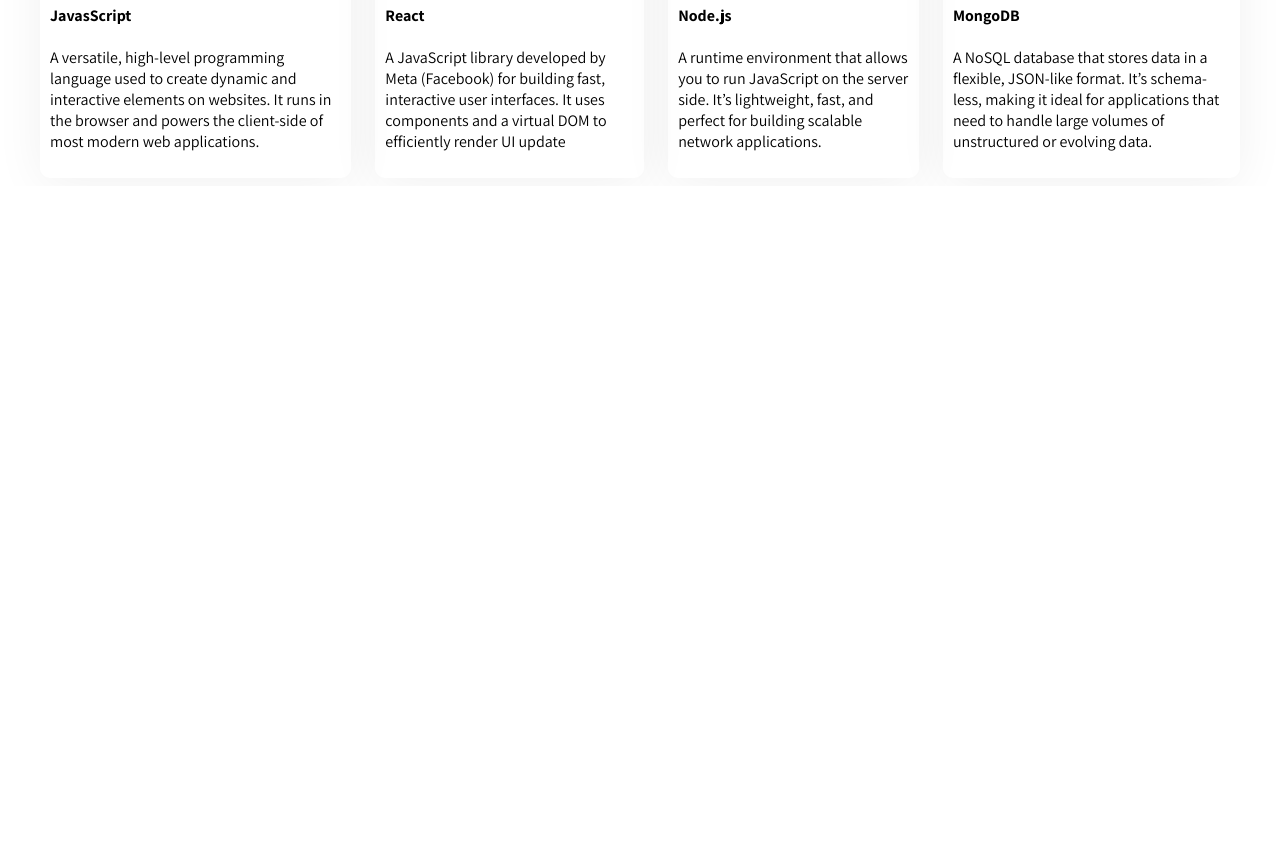
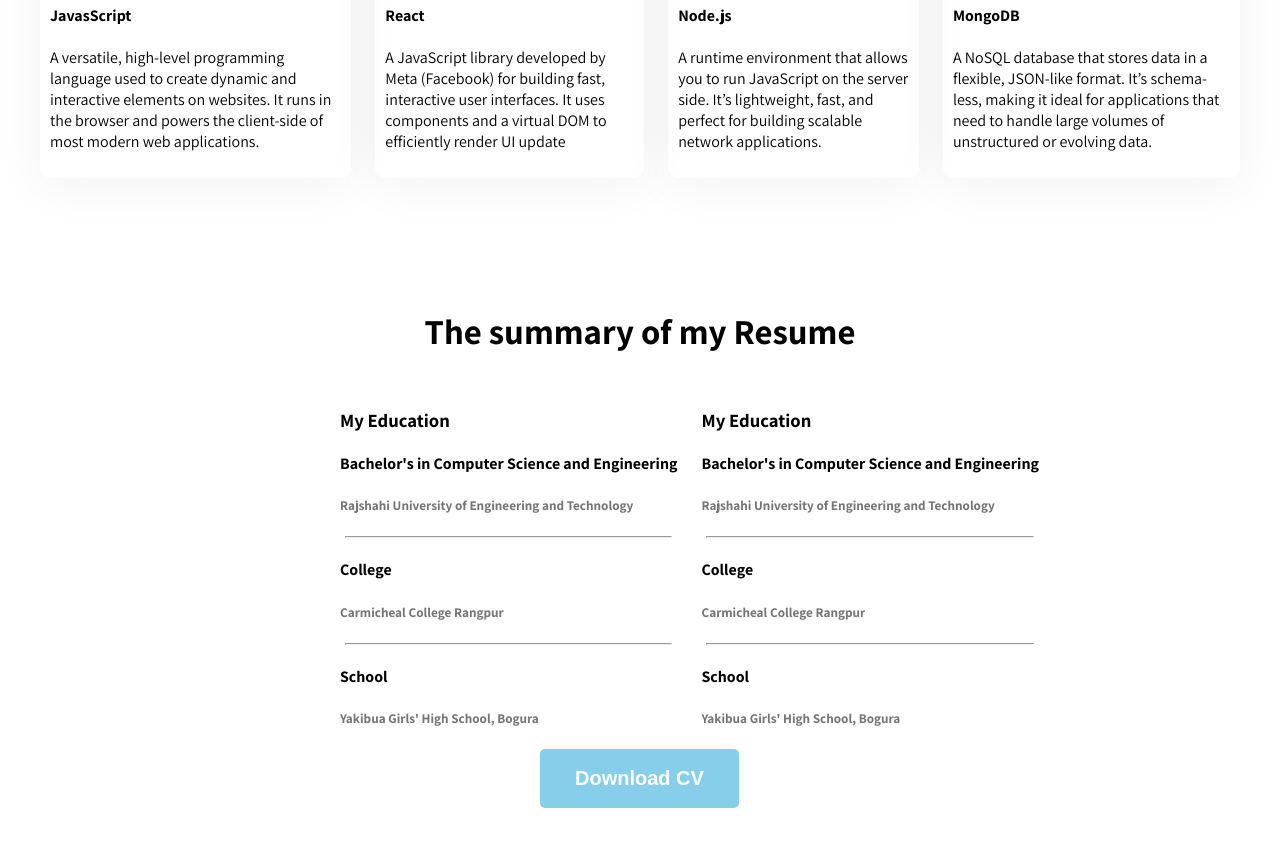
Before and after one commit to ZohanaZuthi/WEB-developer-portfolio, a plain HTML site: page index.html in a window 1280 px wide. Shown: the part 1863-2709 px from the top of the page. Before the commit the page ends 2049 px from the top, so only its background shows below. Drawn offline with Linux system fonts and the light colour scheme.

Commit message:
7th commit

```diff
--- a/index.html
+++ b/index.html
@@ -86,7 +86,56 @@
             </div>
 
         </div>
+        <section class="resume">
+            <h3 class="section-title text-center"> The summary of my Resume  </h3>
+
+            <div class="resume-container">
+
+                <div class="experience">
+                    <h3 class="resume-column-title">My Education</h3>
+                    <h4 class="experience-title">Bachelor's in Computer Science and Engineering</h4>
+                    <h5 class="experience-subtitle">Rajshahi University of Engineering and Technology</h5>
+                    <div class="experiece-descript"></div>
+
+                <hr>
+
+                    <h4 class="experience-title">College</h4>
+                    <h5 class="experience-subtitle">Carmicheal College Rangpur</h5>
+                    <div class="experiece-descript"></div>
+
+                <hr>
+
+                    <h4 class="experience-title">School</h4>
+                    <h5 class="experience-subtitle">Yakibua Girls' High School, Bogura</h5>
+                    <div class="experiece-descript"></div>
+                </div>
+
+
+                <div class="experience">
+                    <h3 class="resume-column-title">My Education</h3>
+                    <h4 class="experience-title">Bachelor's in Computer Science and Engineering</h4>
+                    <h5 class="experience-subtitle">Rajshahi University of Engineering and Technology</h5>
+                    <div class="experiece-descript"></div>
+
+                <hr>
+
+                    <h4 class="experience-title">College</h4>
+                    <h5 class="experience-subtitle">Carmicheal College Rangpur</h5>
+                    <div class="experiece-descript"></div>
+
+                <hr>
+
+                    <h4 class="experience-title">School</h4>
+                    <h5 class="experience-subtitle">Yakibua Girls' High School, Bogura</h5>
+                    <div class="experiece-descript"></div>
+                </div>
+            </div>
+            <button class="btn-primary h">Download CV</button>
+        </section>
     </main>
+    <footer>
+
+    </footer>
 
 </body>
 </html>
--- a/styles/portfolio.css
+++ b/styles/portfolio.css
@@ -45,6 +45,7 @@ nav ul{
   font-size:35px;
   font-weight:bold;
   color:black;
+
 }
 .section-descript{
   font-size:18px;
@@ -137,3 +138,24 @@ margin-bottom:130px;
   border-radius: 10px;
   box-shadow:0px 6px 50px 0px rgba(0, 0, 0, 0.06);
 }
+.h{
+ margin-left: 500px;
+}
+
+.resume-container{
+  margin:0 35px 0 300px;
+  display:flex;
+  gap:24px;
+}
+.exprerience-subtitle{
+  font-size:20px;
+  font-weight:600;
+  margin-bottom:20px;
+}
+
+.experience-descript, .experience-subtitle{
+  color:rgba(117, 117, 117, 1);
+}
+.resume hr{
+  margin:20px 5px;
+}
```
